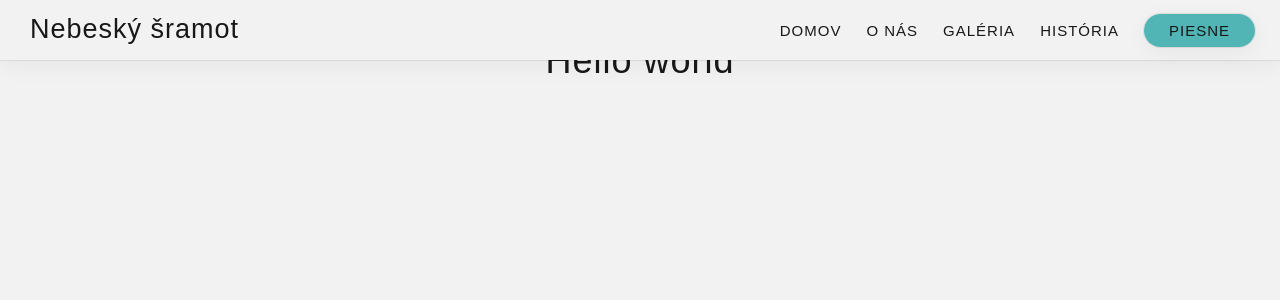
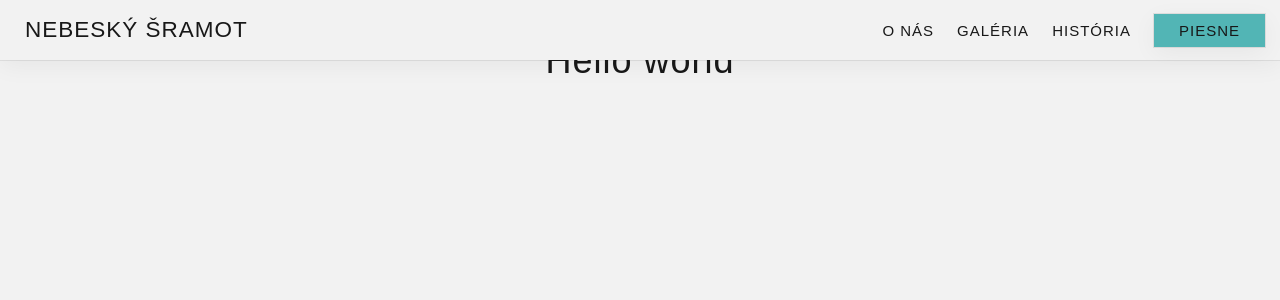
Before and after one commit to PtrBednarik/Sramot_page, a Vue app: page /about in a window 1280 px wide. Shown: the top 300 px of the page. Built offline with nearby package versions, Linux system fonts and the light colour scheme; a web font is replaced by a local one.

Commit message:
Menu done (1.0) - v3

```diff
--- a/src/assets/base.css
+++ b/src/assets/base.css
@@ -41,17 +41,12 @@
   box-sizing: border-box;
   margin: 0;
   font-weight: normal;
-  transition: all 0.3s;
-
 }
 
 body {
   min-height: 120vh;
   color: var(--vt-c-darkText);
   background: var(--color-background-mute);
-  transition:
-    color 0.5s,
-    background-color 0.5s;
   line-height: 1.6;
   font-family: 'Thasadith', sans-serif;
   font-size: 18px;
--- a/src/assets/main.css
+++ b/src/assets/main.css
@@ -5,11 +5,14 @@
   margin: 0 auto;
   padding: 2rem;
   font-weight: normal;
+
+
 }
 
 a {
   text-decoration: none;
   color: var(--vt-c-darkBlue);
+  transition: all 0.3s !important;
 }
 
 .button {
--- a/src/components/Header.vue
+++ b/src/components/Header.vue
@@ -1,9 +1,10 @@
 <template>
   <header>
     <nav>
-      <h1>Nebeský šramot</h1>
+      <a href="/">
+        <h1>Nebeský šramot</h1>
+      </a>
       <ul class="desktop-menu">
-        <li><a href="/">Domov</a></li>
         <li><a href="/about">O nás</a></li>
         <li><a href="/gallery">Galéria</a></li>
         <li><a href="#">História</a></li>
@@ -13,7 +14,7 @@
       <div id="dropdown" class="drop-down">
 
         <a @click="show('mobile-menu')" class="mobile-hamburger" href="javascript: void(0)">
-          <img class="hamburger" src="/hamburger.png" alt="">
+          <img style="background-color: transparent" id="hamburger" class="hamburger" src="/hamburger.png" alt="">
         </a>
           <ul id="mobile-menu" class="mobile-menu" style="right: -100%;">
             <li><a href="/">Domov</a></li>
@@ -32,18 +33,25 @@
 
 function show(name) {
   let x = document.getElementById(name);
+  let hamburger = document.getElementById("hamburger")
+
   x.style.right = ((x.style.right !== '-100%') ? '-100%' : '0');
+  hamburger.style.backgroundColor = ((hamburger.style.backgroundColor !== 'transparent') ? 'transparent' : 'rgba(0, 0, 0, 0.05)');
+
 
   document.addEventListener("click", (evt) => {
     let flyoutEl = document.getElementById("dropdown");
     let targetEl = evt.target; // clicked element
     do {
-      if(targetEl === flyoutEl) {
+      if (targetEl === flyoutEl) {
         return;
       }
       targetEl = targetEl.parentNode;
     } while (targetEl);
     x.style.right = "-100%";
+    hamburger.style.backgroundColor = 'transparent';
+
+
   });
 
 }
@@ -77,7 +85,7 @@ function show(name) {
 
   a {
     color: var(--vt-c-text-dark-1);
-    margin-right: 25px;
+    margin-right: 23px;
     text-transform: uppercase;
     font-size: 15px;
   }
@@ -89,8 +97,8 @@ function show(name) {
   .songs {
     background-color: var(--vt-c-blue);
     padding: 8px 25px;
-    border-radius: 50px;
     box-shadow: rgba(0, 0, 0, 0.05) 0 6px 24px 0, rgba(0, 0, 0, 0.08) 0 0 0 1px;
+    margin-right: 15px;
 
   }
 
@@ -104,7 +112,8 @@ function show(name) {
   }
 
   h1 {
-    margin-left: 30px;
+    margin-left: 25px;
+    text-transform: uppercase;
   }
 
  .mobile-hamburger, .drop-down {
@@ -129,6 +138,12 @@ function show(name) {
       cursor: pointer;
       z-index: 888;
     }
+
+    .hamburger:hover {
+      background-color: rgba(0, 0, 0, 0.08);
+
+    }
+
     h1 {
       margin: 0 auto;
     }
@@ -146,6 +161,7 @@ function show(name) {
       background-color: var(--color-background-mute);
       box-shadow: rgba(0, 0, 0, 0.05) 0 6px 24px 0, rgba(0, 0, 0, 0.08) 0 0 0 1px;
       z-index: 500;
+      transition: 0.3s;
     }
 
     .mobile-menu a {
```
